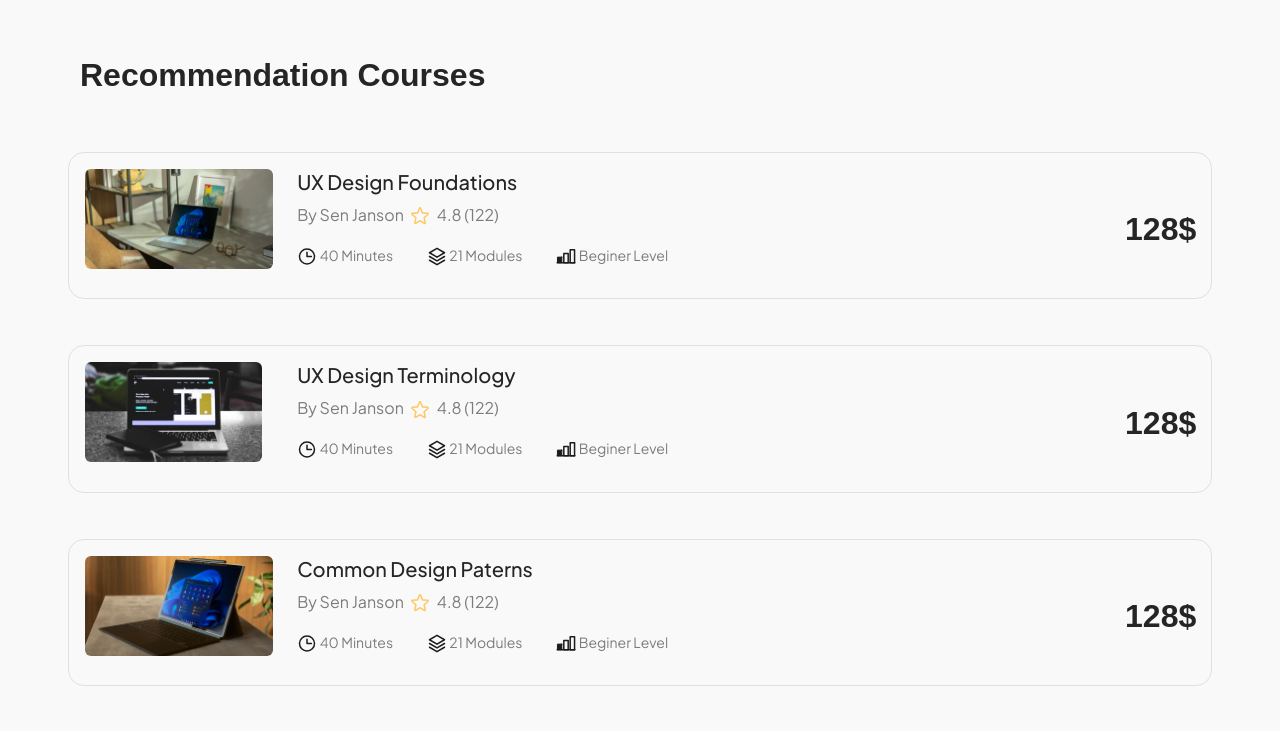
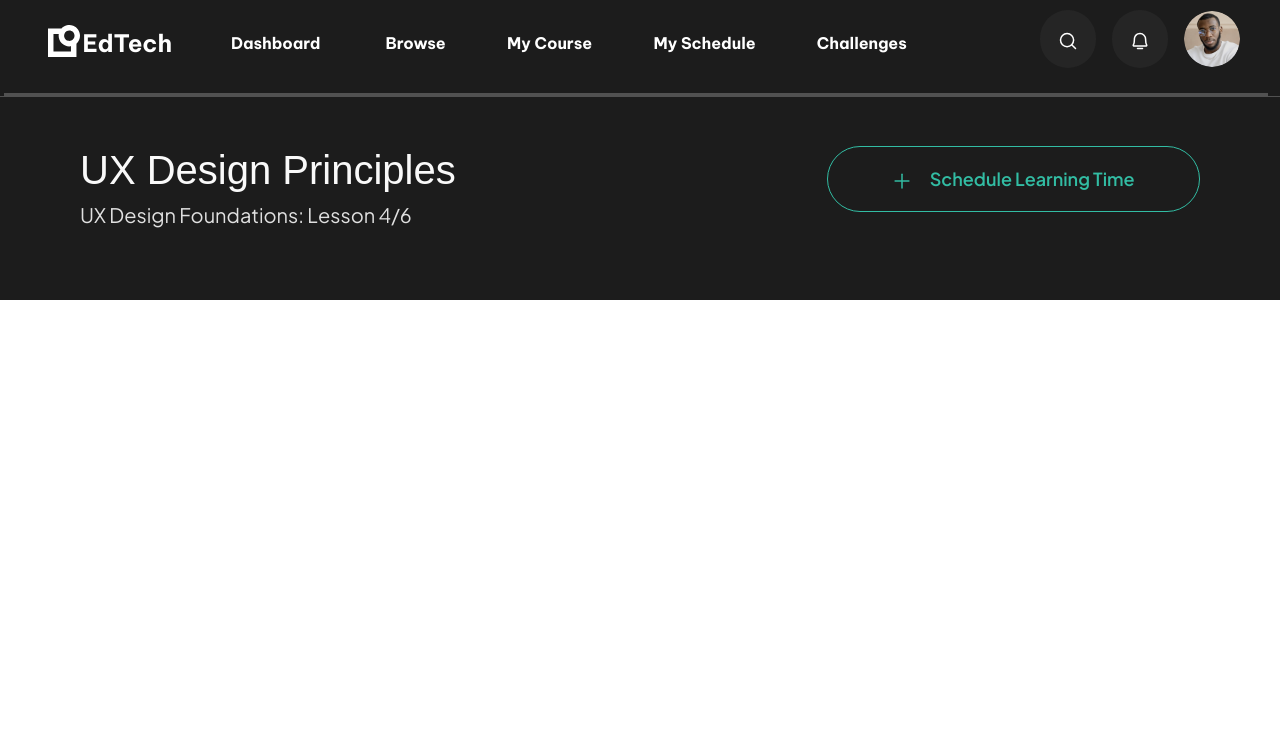
Before and after one commit to OrkhanKarimli/cardscomponent, a React (Create React App) app: page / in a window 1280 px wide. Shown: the top 731 px of the page. Built offline with nearby package versions, Linux system fonts and the light colour scheme; a web font is replaced by a local one.

Commit message:
PlayCoursesHead finish

```diff
--- a/src/App.js
+++ b/src/App.js
@@ -1,6 +1,6 @@
 import "./App.css";
 import "./scss/style.scss";
-import LearnerSearchCategories from "./components/RecommendationCourses";
+import LearnerSearchCategories from "./components/PlayCoursesHead";
 function App() {
   return(
 <LearnerSearchCategories/>
--- /dev/null
+++ b/src/components/PlayCoursesHead.jsx
@@ -0,0 +1,28 @@
+import React from 'react'
+import LearnerDash from "../components/LearnerDash"
+import {ReactComponent as Plus} from "../icons/Plus.svg"
+const PlayCoursesHead = () => {
+  return (
+    <>
+    <LearnerDash learnerClass={"col-md-12 fixposition"}/>
+    <div className="container-fluid play-head-main">
+
+        <div className="col-md-8 play-head-left">
+          <h3>
+          UX Design Principles
+          </h3>
+          <p>
+          UX Design Foundations: Lesson 4/6
+          </p>
+        </div>
+        <div className="col-md-4 play-head-right">
+        <p>
+         <i> <Plus/></i>  Schedule Learning Time
+        </p>
+        </div>
+       </div>
+    </>
+  )
+}
+
+export default PlayCoursesHead
--- /dev/null
+++ b/src/scss/_playcourseshead.scss
@@ -0,0 +1,54 @@
+@mixin text_style($size, $weight, $height, $family, $color) {
+  font-size: $size;
+  font-weight: $weight;
+  line-height: $height;
+  font-family: $family;
+  color: $color;
+}
+.fixposition{
+    position: absolute;
+    top: 0;
+}
+.play-head-main {
+  margin-top: 7%;
+  background-color: $infoiconcol;
+  padding: 56px 80px 56px 80px !important;
+  display: flex;
+  justify-content: space-between;
+
+    .play-head-left {
+      h3 {
+        @include text_style(40px, 500, 48px, $font-general, $author_info_color);
+      }
+
+      p {
+        @include text_style(
+          20px,
+          400,
+          26px,
+          $font-jakarta-light,
+          $landing_text_color
+        );
+      }
+    }
+    .play-head-right {
+      p {
+        i{
+            margin-right: 5%;
+        }
+        text-align: center;
+        padding: 20px 40px 20px 40px;
+        border: 1px solid $card_module_icon_color;
+        background-color: transparent;
+        border-radius: 1000px;
+        @include text_style(
+          18px,
+          600,
+          24.3px,
+          $font-jakarta-plus,
+          $card_module_icon_color
+        );
+      }
+    }
+
+}
--- a/src/scss/style.scss
+++ b/src/scss/style.scss
@@ -39,4 +39,5 @@
 @import "courseprogressxs";
 @import "upcomingagenda";
 @import "learnersearchcategories";
-@import "recommedationcourses"
+@import "recommedationcourses";
+@import "playcourseshead"
```
Also changed, not shown: src/icons/Plus.svg (added).
